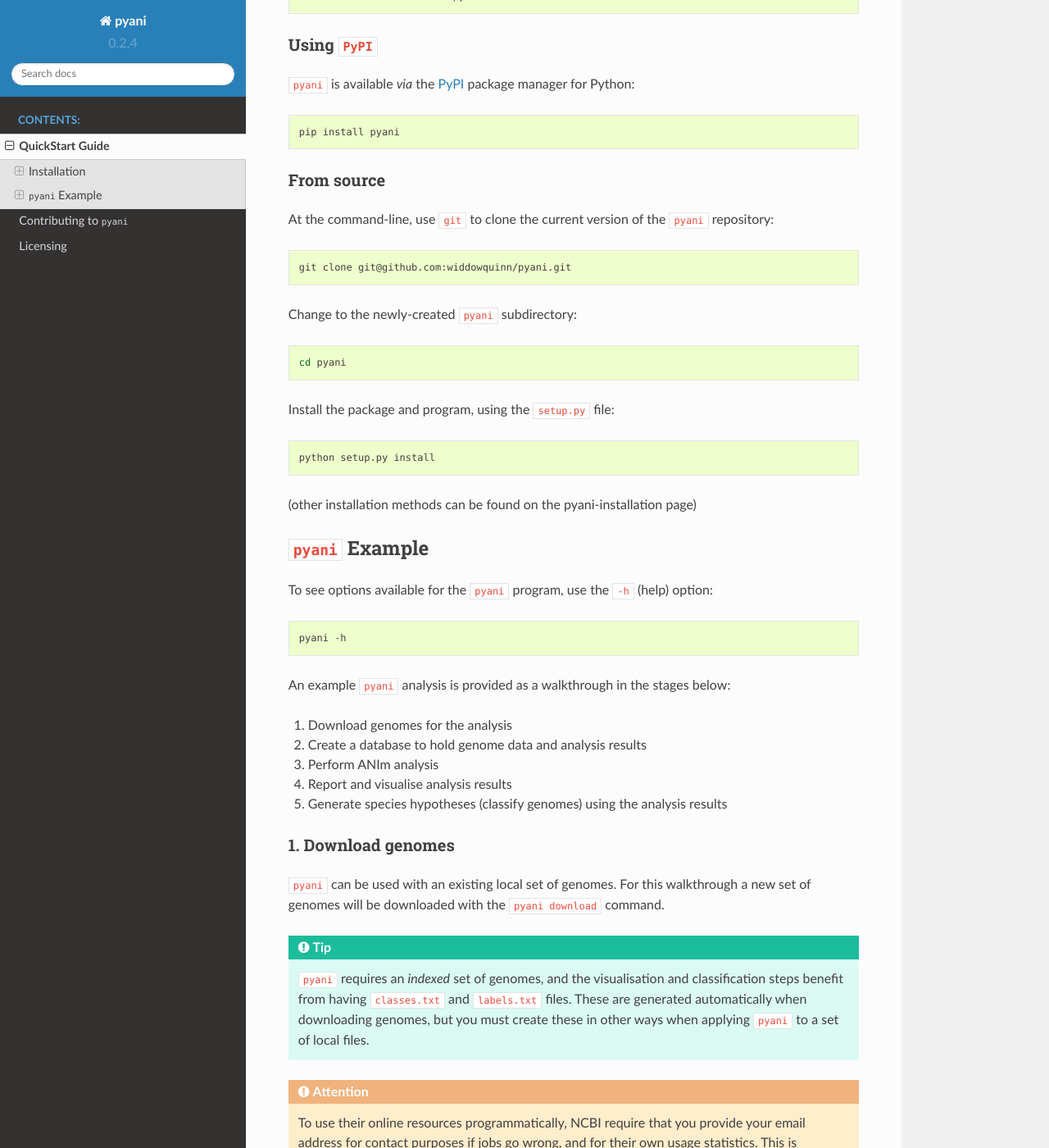
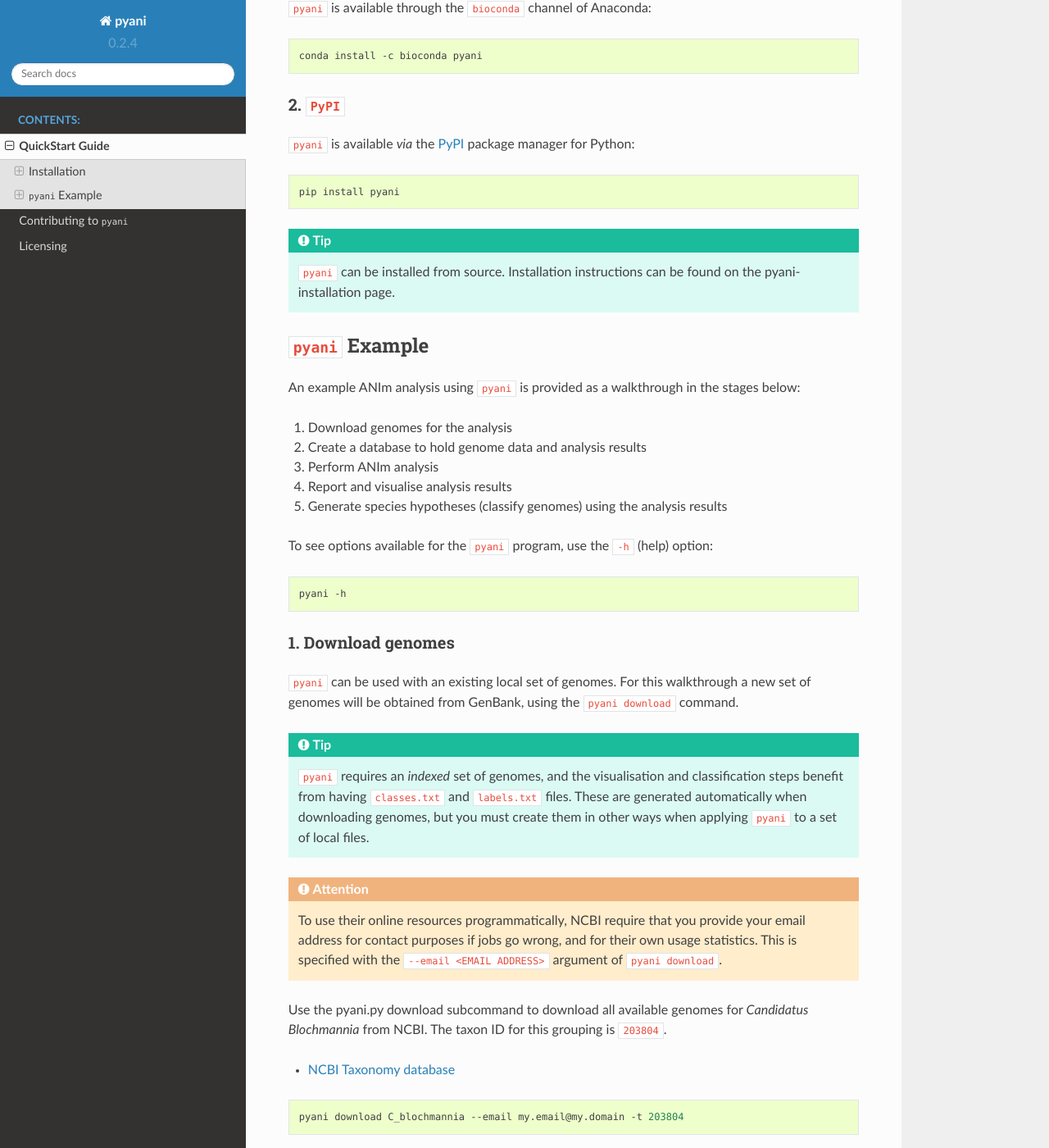
Before and after one commit to widdowquinn/pyani, a Sphinx documentation site: the page built from docs/quickstart.rst, in a window 1280 px wide and 1400 px high, scrolled down 341 px. Shown: the whole window at 82% size. Built offline with Sphinx 7.4.7 and the Read the Docs theme 2.0.0, drawn with Linux system fonts in a browser that asks for light colours; pages that are not in the unit, such as notebooks, are missing from menus; some of the changed text lies outside the part shown.

Commit message:
update quickstart

```diff
--- a/docs/quickstart.rst
+++ b/docs/quickstart.rst
@@ -8,9 +8,11 @@
 Installation
 ------------
 
-^^^^^^^^^^^^^^^
-Using ``conda``
-^^^^^^^^^^^^^^^
+To use ``pyani`` you will need to install it. Installation is possible *via* two popular Python package managers:
+
+^^^^^^^^^^^^
+1. ``conda``
+^^^^^^^^^^^^
 
 ``pyani`` is available through the ``bioconda`` channel of Anaconda:
 
@@ -19,9 +21,9 @@
     conda install -c bioconda pyani
 
 
-^^^^^^^^^^^^^^
-Using ``PyPI``
-^^^^^^^^^^^^^^
+^^^^^^^^^^^
+2. ``PyPI``
+^^^^^^^^^^^
 
 ``pyani`` is available *via* the `PyPI`_ package manager for Python:
 
@@ -29,34 +31,22 @@
 
     pip install pyani
 
+.. TIP::
+    ``pyani`` can be installed from source. Installation instructions can be found on the :ref:`pyani-installation` page.
 
-^^^^^^^^^^^
-From source
-^^^^^^^^^^^
-
-At the command-line, use ``git`` to clone the current version of the ``pyani`` repository:
-
-.. code-block:: bash
-
-    git clone git@github.com:widdowquinn/pyani.git
-
-Change to the newly-created ``pyani`` subdirectory:
-
-.. code-block:: bash
-
-    cd pyani
-
-Install the package and program, using the ``setup.py`` file:
-
-.. code-block:: bash
-
-    python setup.py install
-
-(other installation methods can be found on the :ref:`pyani-installation` page)
 
 -----------------
 ``pyani`` Example
 -----------------
+
+An example ANIm analysis using ``pyani`` is provided as a walkthrough in the stages below:
+
+1. Download genomes for the analysis
+2. Create a database to hold genome data and analysis results
+3. Perform ANIm analysis
+4. Report and visualise analysis results
+5. Generate species hypotheses (classify genomes) using the analysis results
+
 
 To see options available for the ``pyani`` program, use the ``-h``
 (help) option:
@@ -65,27 +55,19 @@
 
     pyani -h
 
-An example ``pyani`` analysis is provided as a walkthrough in the stages below:
-
-1. Download genomes for the analysis
-2. Create a database to hold genome data and analysis results
-3. Perform ANIm analysis
-4. Report and visualise analysis results
-5. Generate species hypotheses (classify genomes) using the analysis results
-
 ^^^^^^^^^^^^^^^^^^^
 1. Download genomes
 ^^^^^^^^^^^^^^^^^^^
 
-``pyani`` can be used with an existing local set of genomes. For this walkthrough a new set of genomes will be downloaded with the ``pyani download`` command.
+``pyani`` can be used with an existing local set of genomes. For this walkthrough a new set of genomes will be obtained from GenBank, using the ``pyani download`` command.
 
 .. TIP::
-    ``pyani`` requires an *indexed* set of genomes, and the visualisation and classification steps benefit from having ``classes.txt`` and ``labels.txt`` files. These are generated automatically when downloading genomes, but you must create these in other ways when applying ``pyani`` to a set of local files.
+    ``pyani`` requires an *indexed* set of genomes, and the visualisation and classification steps benefit from having ``classes.txt`` and ``labels.txt`` files. These are generated automatically when downloading genomes, but you must create them in other ways when applying ``pyani`` to a set of local files.
 
 .. ATTENTION::
     To use their online resources programmatically, NCBI require that you provide your email address for contact purposes if jobs go wrong, and for their own usage statistics. This is specified with the ``--email <EMAIL ADDRESS>`` argument of ``pyani download``.
 
-Use the pyani.py download subcommand to download all available genomes for Candidatus Blochmannia from NCBI. The taxon ID for this grouping is ``203804``.
+Use the pyani.py download subcommand to download all available genomes for *Candidatus Blochmannia* from NCBI. The taxon ID for this grouping is ``203804``.
 
 * `NCBI Taxonomy database`_
 
@@ -133,7 +115,7 @@
         --name "C. blochmannia run 1" \
         --labels C_blochmannia/labels.txt --classes C_blochmannia/classes.txt
 
-This will run an ANIm analysis on the genomes in the ``C_blochmannia`` directory. The analysis results will be stored in the database you created, but the comparison files will be written to the ``C_blochmannia_ANIm`` directory.
+This will run an ANIm analysis on the genomes in the ``C_blochmannia`` directory. The analysis results will be stored in the database you created, identified with the name ``C. blochmannia run 1``, but the comparison files will be written to the ``C_blochmannia_ANIm`` directory.
 
 
 ^^^^^^^^^^^^^^^^^^^^^^^^^^^^^^^^^^^^^^^^^^
```
